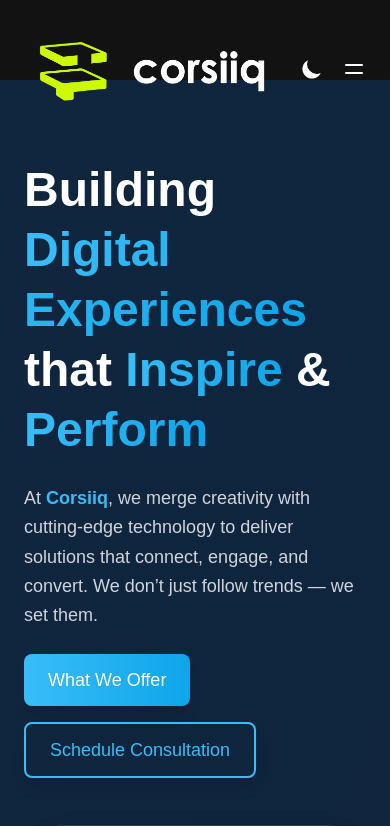
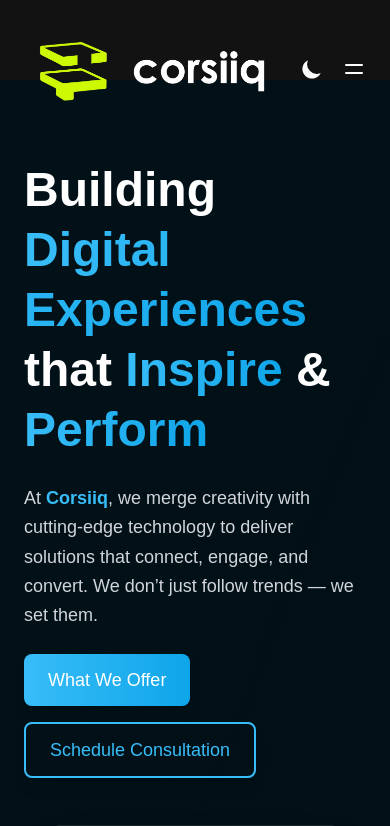
Before and after one commit to NiteshKudmethe/Corsiiq, a React (Create React App) app: page / in a window 390 px wide. Shown: the top 826 px of the page. Built offline with nearby package versions, Linux system fonts and the light colour scheme; grey boxes are pictures that could not be loaded.

Commit message:
adjusted bdcolor

```diff
--- a/src/components/Landing.jsx
+++ b/src/components/Landing.jsx
@@ -38,7 +38,7 @@
       {/* HERO SECTION */}
       <section
         id="home"
-        className="relative min-h-screen flex flex-col md:flex-row items-center justify-between px-6 md:px-16 py-20 overflow-hidden bg-[#0f172a] text-white dark:bg-white dark:text-black font-inter"
+        className="relative min-h-screen flex flex-col md:flex-row items-center justify-between px-6 md:px-16 py-20 overflow-hidden bg-[#000000] text-white dark:bg-white dark:text-black font-inter"
       >
         {/* Animated gradient background */}
         <div className="absolute inset-0 bg-gradient-to-br from-[#38bdf8] via-[#0ea5e9] to-[#6366f1] opacity-10 animate-gradientMove"></div>
--- a/src/components/Navbar.jsx
+++ b/src/components/Navbar.jsx
@@ -34,7 +34,7 @@
   return (
     <header
       className={`fixed top-0 left-0 w-full z-50 transition-all duration-300 ${
-        isScrolled ? "bg-[#121212]/90 py-2 shadow-md backdrop-blur-sm" : "bg-dark py-6"
+        isScrolled ? "bg-[#000000] py-2 shadow-md backdrop-blur-sm" : "bg-dark py-6"
       } dark:bg-white/90`}
     >
       <div className="container mx-auto flex items-center justify-between px-6 transition-all duration-300">
```
